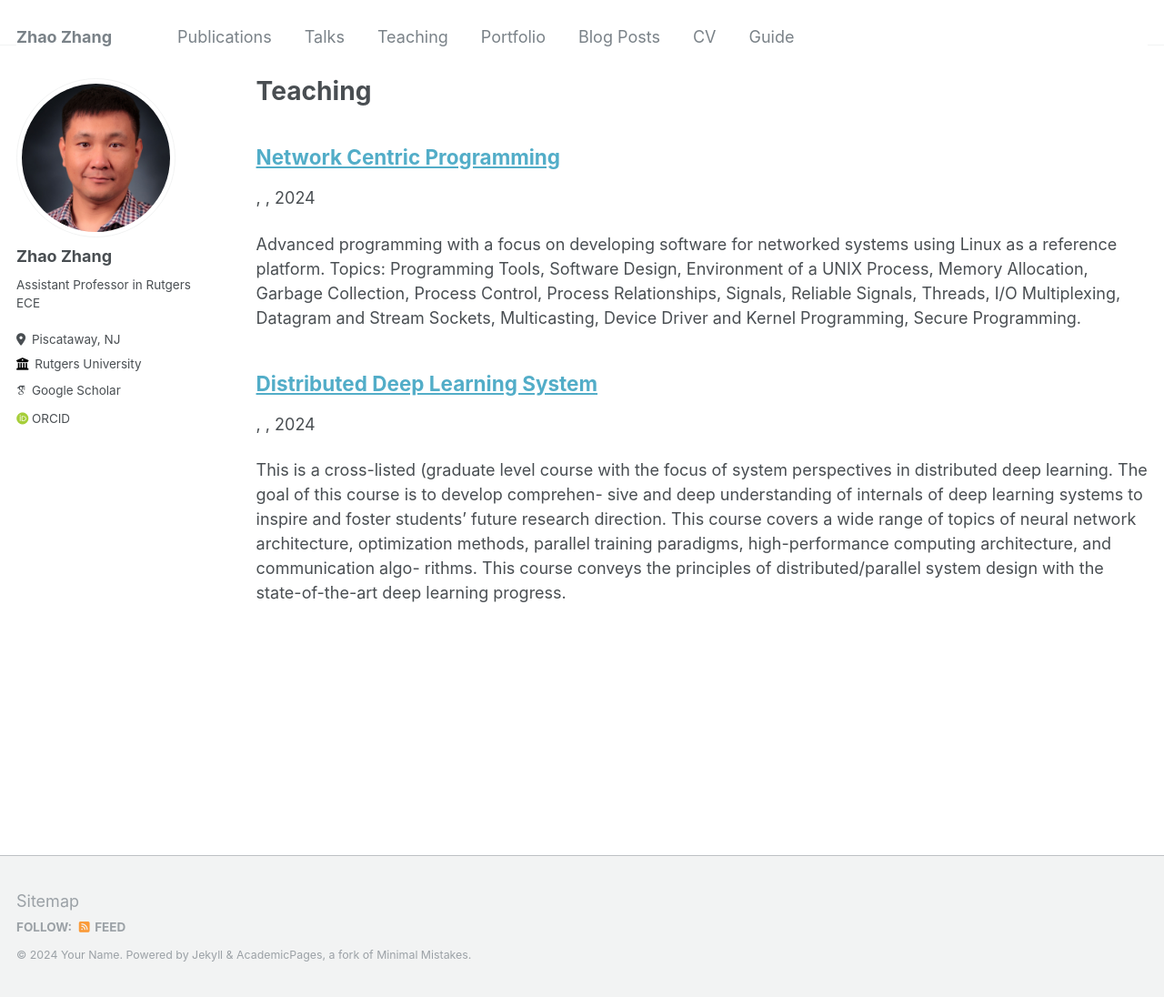
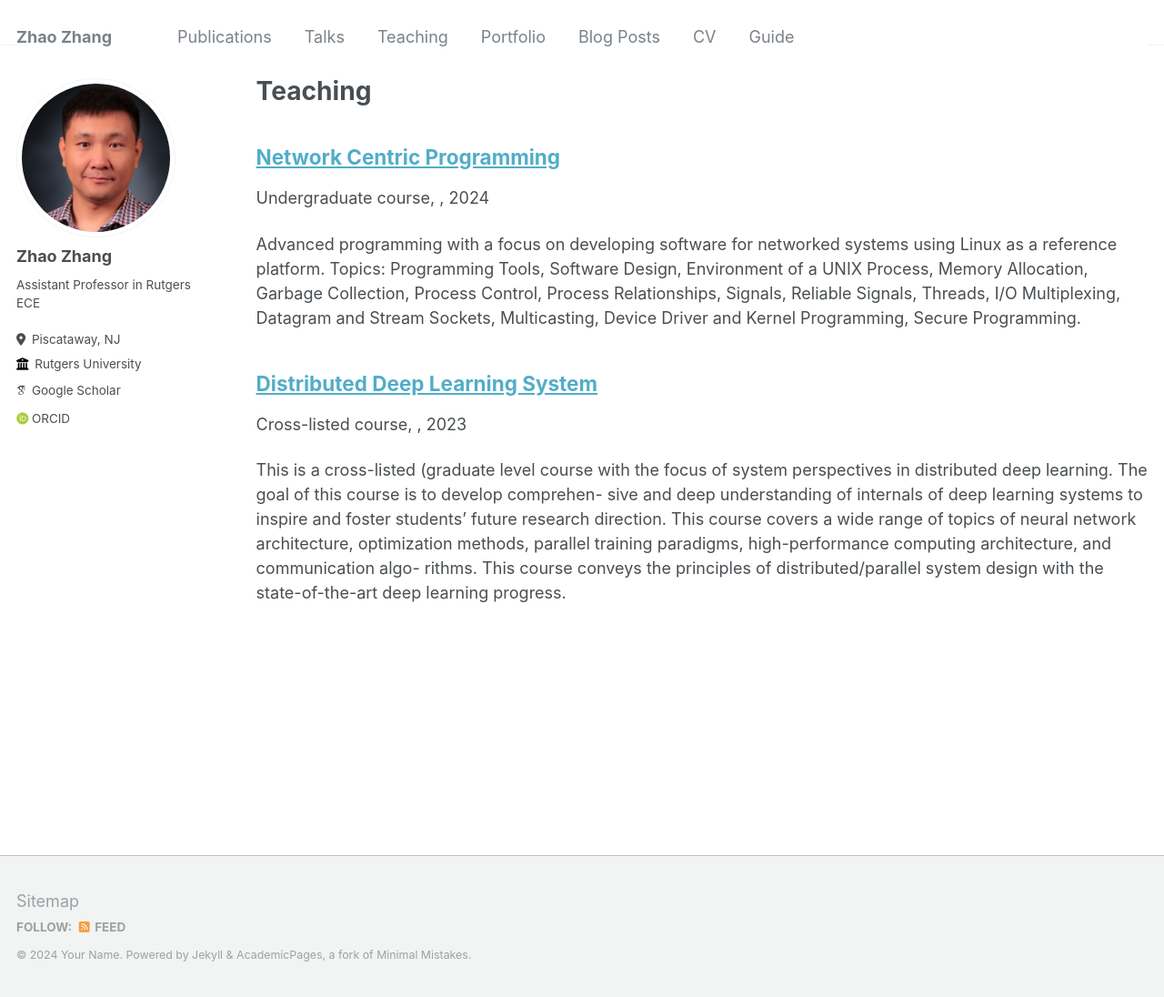
Before and after one commit to zhaozhang/zhaozhang.github.io, a Jekyll site: the page built from _pages/teaching.html, in a window 1280 px wide and 1096 px high. Shown: the whole window at 91% size. Built offline with Jekyll 4.4.1, drawn with Linux system fonts in a browser that asks for light colours; some web fonts are replaced; some of the changed lines change nothing that is shown.

Commit message:
teaching

```diff
--- a/_teaching/2023-fall-teaching-1.md
+++ b/_teaching/2023-fall-teaching-1.md
@@ -1,11 +1,11 @@
 ---
 title: "Distributed Deep Learning System"
 collection: teaching
-#type: "Undergraduate course"
+type: "Cross-listed course"
 permalink: /teaching/2023-fall-teaching-1
 #venue: "University 1, Department"
-#date: 2014-01-01
-#location: "City, Country"
+date: 2023-09-01
+location: "16:332:579:08"
 ---
 
 This is a cross-listed (graduate level course with the focus of system perspectives in distributed deep learning. The goal of this course is to develop comprehen- sive and deep understanding of internals of deep learning systems to inspire and foster students’ future research direction. This course covers a wide range of topics of neural network architecture, optimization methods, parallel training paradigms, high-performance computing architecture, and communication algo- rithms. This course conveys the principles of distributed/parallel system design with the state-of-the-art deep learning progress.
--- a/_teaching/2024-spring-teaching-1.md
+++ b/_teaching/2024-spring-teaching-1.md
@@ -1,11 +1,11 @@
 ---
 title: "Network Centric Programming"
 collection: teaching
-#type: "Workshop"
+type: "Undergraduate course"
 permalink: /teaching/2024-spring-teaching-1
 #venue: "University 1, Department"
-#date: 2015-01-01
-#location: "City, Country"
+date: 2024-01-01
+location: "14:332:456:01"
 ---
 
 Advanced programming with a focus on developing software for networked systems using Linux as a reference platform. Topics: Programming Tools, Software Design, Environment of a UNIX Process, Memory Allocation, Garbage Collection, Process Control, Process Relationships, Signals, Reliable Signals, Threads, I/O Multiplexing, Datagram and Stream Sockets, Multicasting, Device Driver and Kernel Programming, Secure Programming.
```
